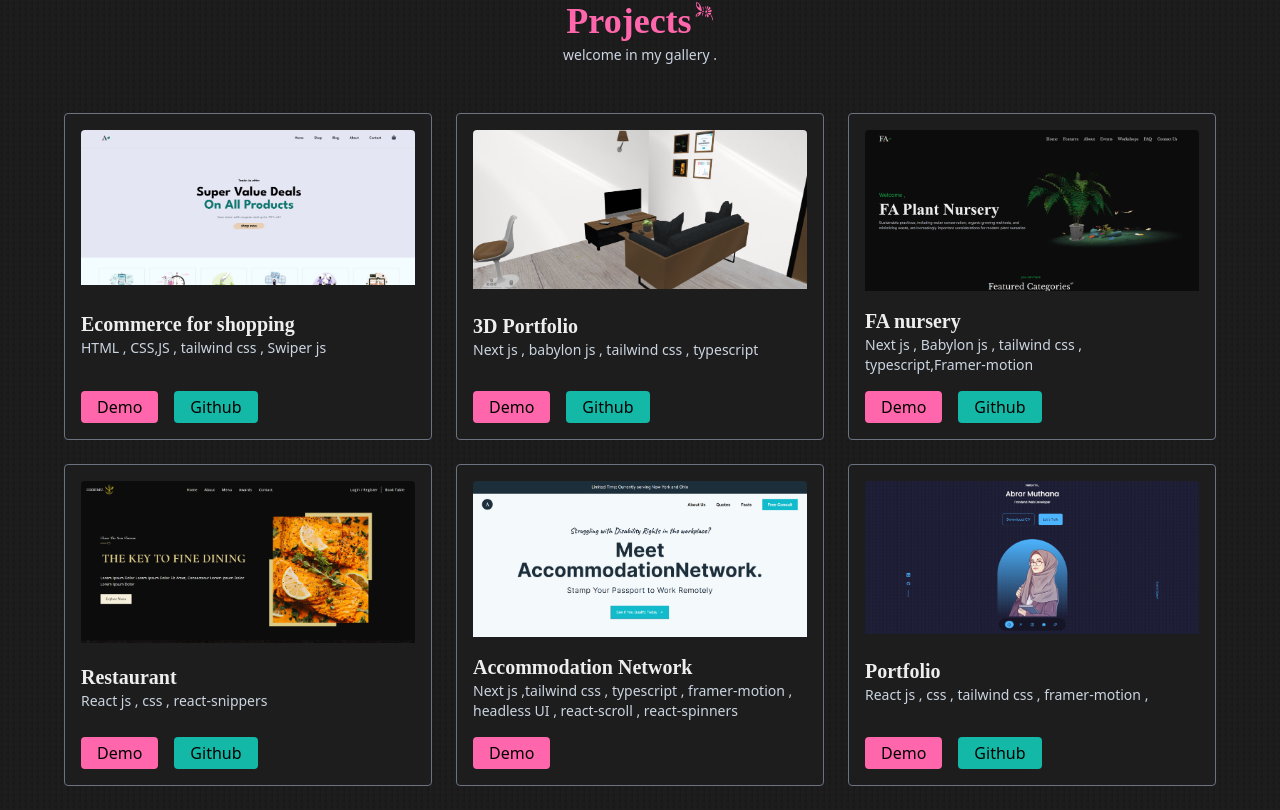
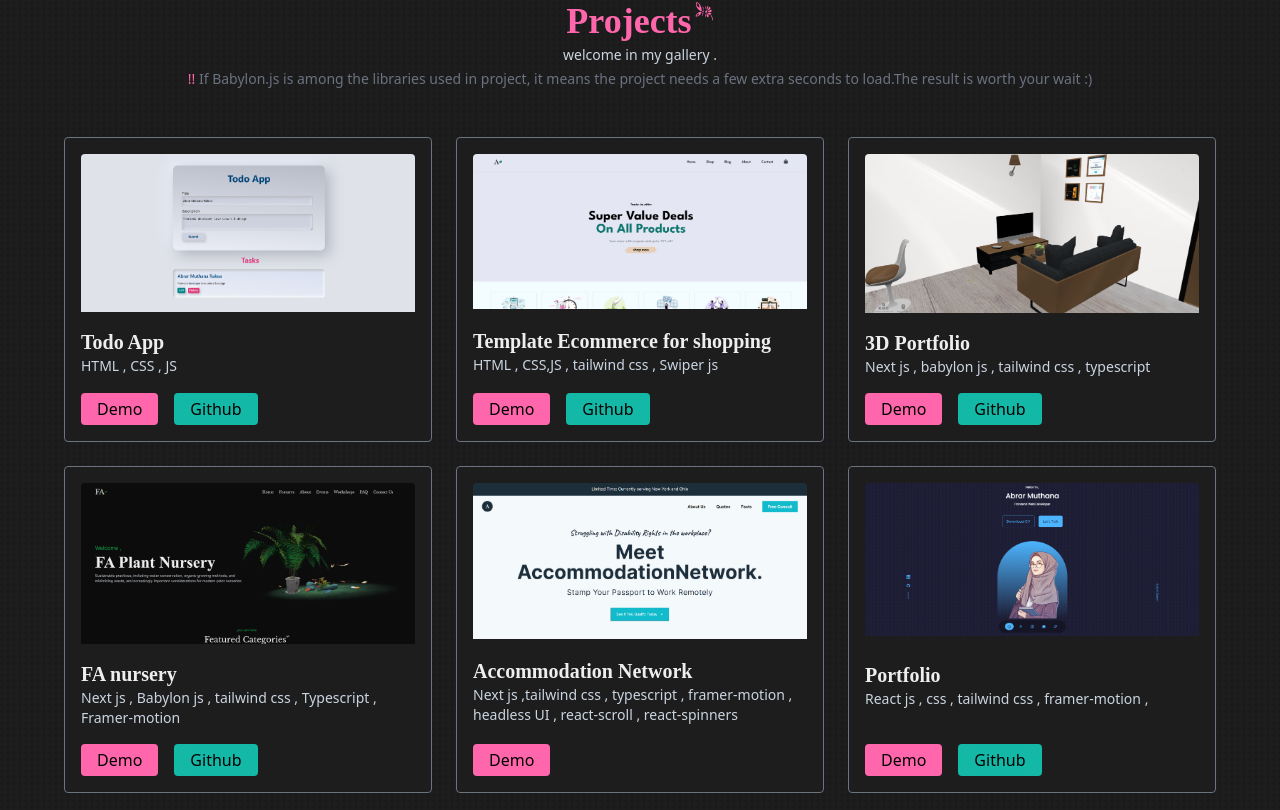
Before and after one commit to abrar997/portfolio-2024, a Next.js app: page / in a window 1280 px wide. Shown: the part 1810-2620 px from the top of the page. Built offline with nearby package versions, Linux system fonts and the light colour scheme.

Commit message:
add new project, new notes for babylon js projects

```diff
--- a/src/components/Projects.tsx
+++ b/src/components/Projects.tsx
@@ -16,7 +16,7 @@ interface ProjectsData {
 export default function Projects(props: ProjectsData) {
   return (
     <div id="projects" className="grid gap-3 lg:gap-12">
-      <Title subtitle="welcome in my gallery" title="Projects" />
+      <Title subtitle="welcome in my gallery" title="Projects" isGallery />
       <div className="grid lg:grid-cols-3 lg:gap-6 gap-4 lg:px-4">
         {props.data.map((item, i) => (
           <motion.div
--- a/src/components/data/data.js
+++ b/src/components/data/data.js
@@ -102,14 +102,22 @@ const DataComponents = {
   projects: [
     {
       id: 1,
-      title: "Ecommerce for shopping",
+      title: "Todo App",
+      url: "./assets/crud.png",
+      skillsUsed: "HTML , CSS , JS",
+      github: "https://github.com/abrar997/crud",
+      demo: "https://crud-delta-tawny.vercel.app/",
+    },
+    {
+      id: 2,
+      title: "Template Ecommerce for shopping",
       url: "./assets/ecom.png",
       skillsUsed: "HTML , CSS,JS , tailwind css , Swiper js",
       github: "https://github.com/abrar997/ecommerce-js",
       demo: "https://ecommerce-js-vt44.vercel.app/",
     },
     {
-      id: 2,
+      id: 3,
       title: "3D Portfolio",
       url: "./assets/port.png",
       skillsUsed: "Next js , babylon js , tailwind css , typescript",
@@ -117,22 +125,15 @@ const DataComponents = {
       demo: "https://3d-first.vercel.app/",
     },
     {
-      id: 3,
+      id: 4,
       title: "FA nursery",
       url: "./assets/FA.png",
       skillsUsed:
-        "Next js , Babylon js , tailwind css , typescript,Framer-motion",
+        "Next js , Babylon js , tailwind css , Typescript , Framer-motion",
       github: "https://github.com/abrar997/3d-project2",
       demo: "https://3d-project2.vercel.app/",
     },
-    {
-      id: 4,
-      title: "Restaurant",
-      url: "./assets/rest.png",
-      skillsUsed: "React js , css , react-snippers",
-      github: "https://github.com/abrar997/RESTURANT-ME",
-      demo: "https://sweet-praline-474c1a.netlify.app/#home",
-    },
+
     {
       id: 5,
       title: "Accommodation Network",
--- a/src/components/reusable/Title.tsx
+++ b/src/components/reusable/Title.tsx
@@ -5,9 +5,10 @@ import { motion } from "framer-motion";
 interface TextProps {
   subtitle?: string;
   title?: string;
+  isGallery?: true;
 }
 
-export default function Title({ title, subtitle }: TextProps) {
+export default function Title({ title, subtitle, isGallery }: TextProps) {
   return (
     <motion.div
       initial={{ y: -40 }}
@@ -20,6 +21,11 @@ export default function Title({ title, subtitle }: TextProps) {
         <GiButterflyFlower className="lg:text-xl lg:-ml-0.5" />
       </h1>
       <h3 className="text-text text-sm">{subtitle} .</h3>
+      {isGallery && (
+        <p className="text-gray-500 lg:text-sm text-[10px]">
+      <span className='text-primary'>!!</span>  If Babylon.js is among the libraries used in project, it means the project needs a few extra seconds to load.The result is worth your wait :)
+        </p>
+      )}
     </motion.div>
   );
 }
```
Also changed, not shown: public/assets/crud.png (added).
